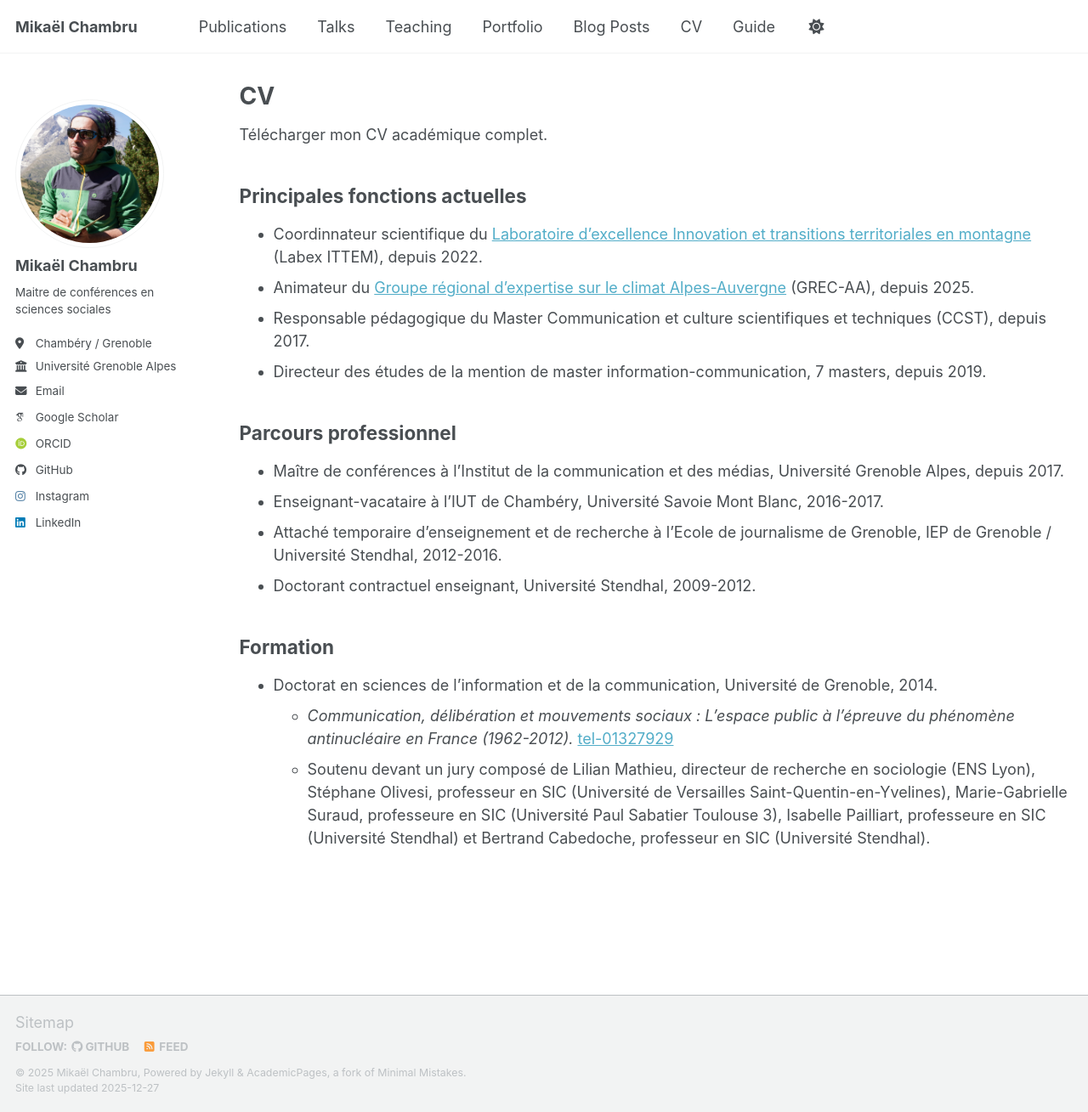
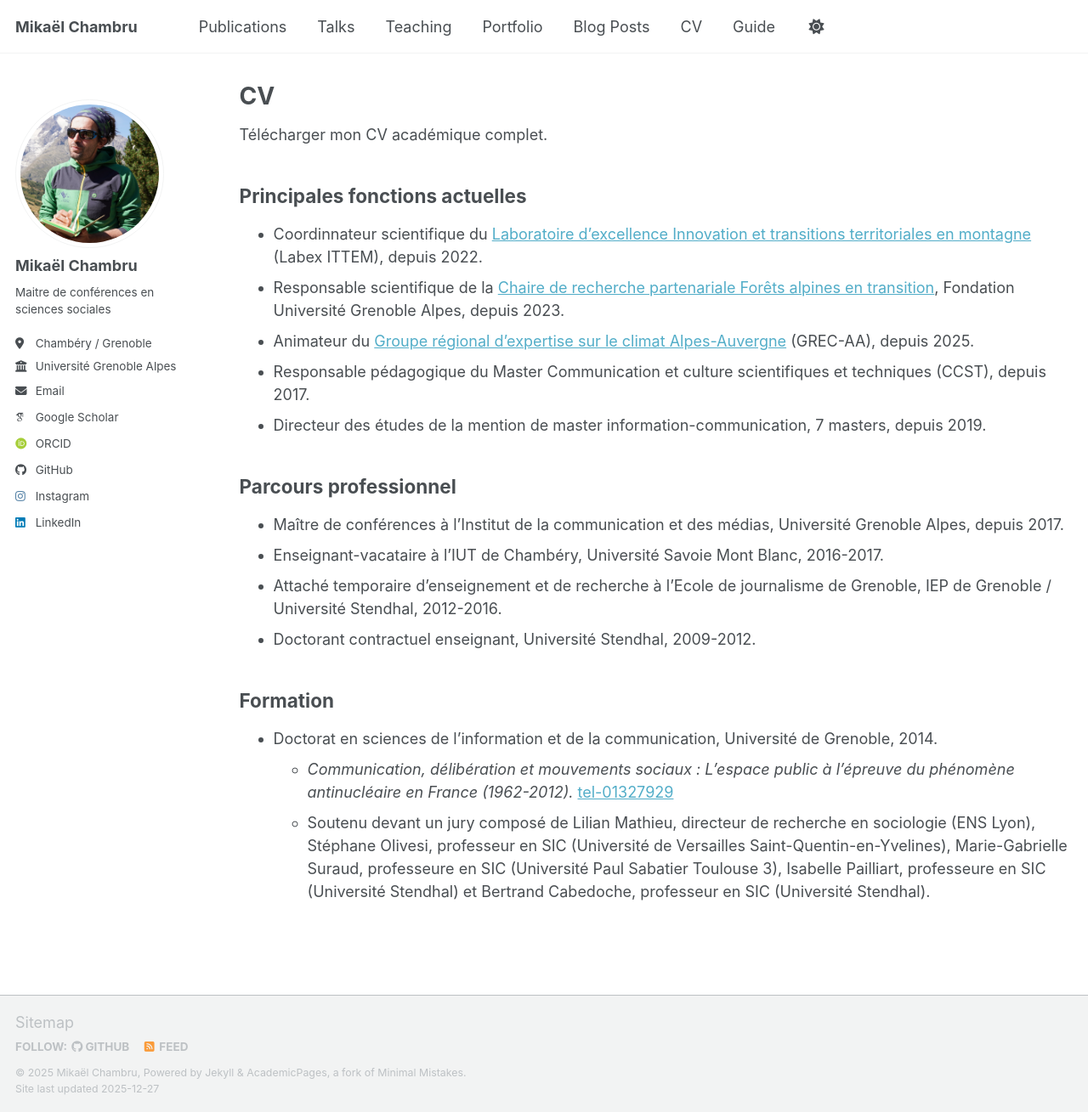
Before and after one commit to mikaelchambru/mikaelchambru.github.io, a Jekyll site: the page built from _pages/cv.md, in a window 1280 px wide and 1309 px high. Shown: the whole window at 85% size. Built offline with Jekyll 4.4.1, drawn with Linux system fonts in a browser that asks for light colours; some web fonts are replaced; a script bundle is joined from its source files by our own code; library files that are not in the unit come from our copies.

Commit message:
Update cv.md

```diff
--- a/_pages/cv.md
+++ b/_pages/cv.md
@@ -11,6 +11,7 @@
 
 ## Principales fonctions actuelles
 * Coordinnateur scientifique du [Laboratoire d’excellence Innovation et transitions territoriales en montagne](https://labexittem.fr) (Labex ITTEM), depuis 2022.
+* Responsable scientifique de la [Chaire de recherche partenariale Forêts alpines en transition](https://foretalpine.hypotheses.org), Fondation Université Grenoble Alpes, depuis 2023.
 * Animateur du [Groupe régional d’expertise sur le climat Alpes-Auvergne](https://grec-alpes-auvergne.osug.fr) (GREC-AA), depuis 2025.
 * Responsable pédagogique du Master Communication et culture scientifiques et techniques (CCST), depuis 2017.
 * Directeur des études de la mention de master information-communication, 7 masters, depuis 2019.
```
